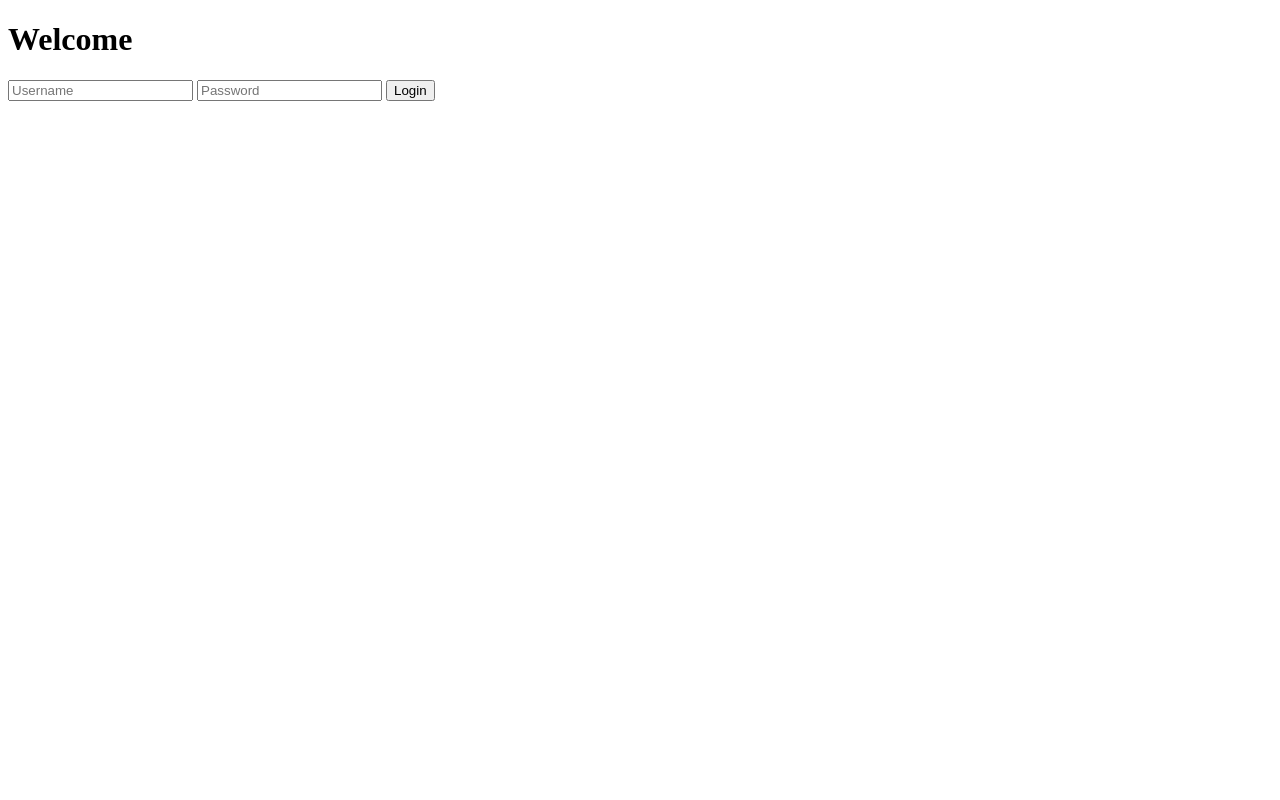
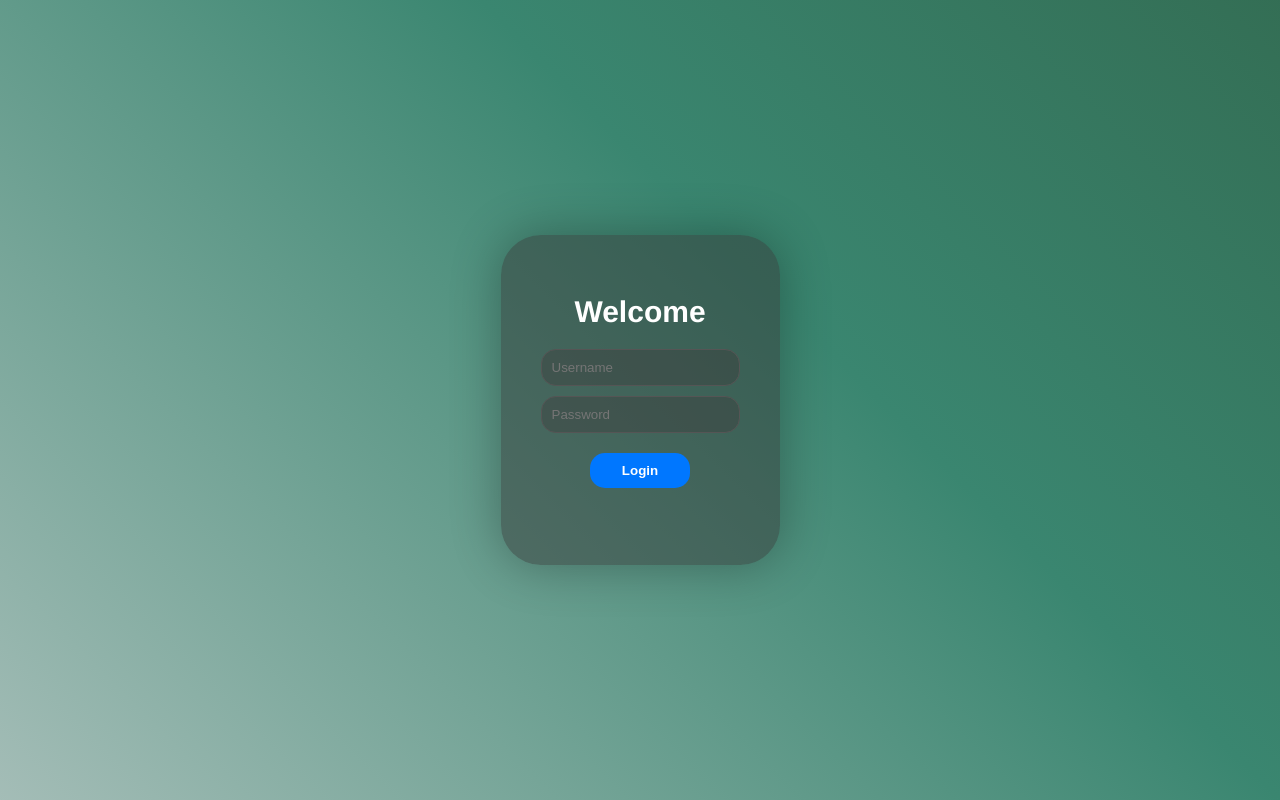
Before and after one commit to vel123654/web, a plain HTML site: page index.html in a window 1280 px wide. Drawn offline with Linux system fonts and the light colour scheme; files that its build step writes are made by us from their sources; the site is published under a folder, as on GitHub Pages, so addresses that start at the root find nothing.

Commit message:
Update index.html

```diff
--- a/index.html
+++ b/index.html
@@ -3,7 +3,7 @@
 <head>
     <meta charset="UTF-8">
     <meta name="viewport" content="width=device-width, initial-scale=1.0">
-    <link rel="stylesheet" href="/style/index.css">
+    <link rel="stylesheet" href="index.css">
     <link rel="icon" href="logo1.png">
     <title>VM ✅</title>
 </head>
@@ -20,7 +20,7 @@
           </div>
         </div>
       </body>
-      <script src="/js/index.js">
+      <script src="index.js">
 
       </script>
 
```
